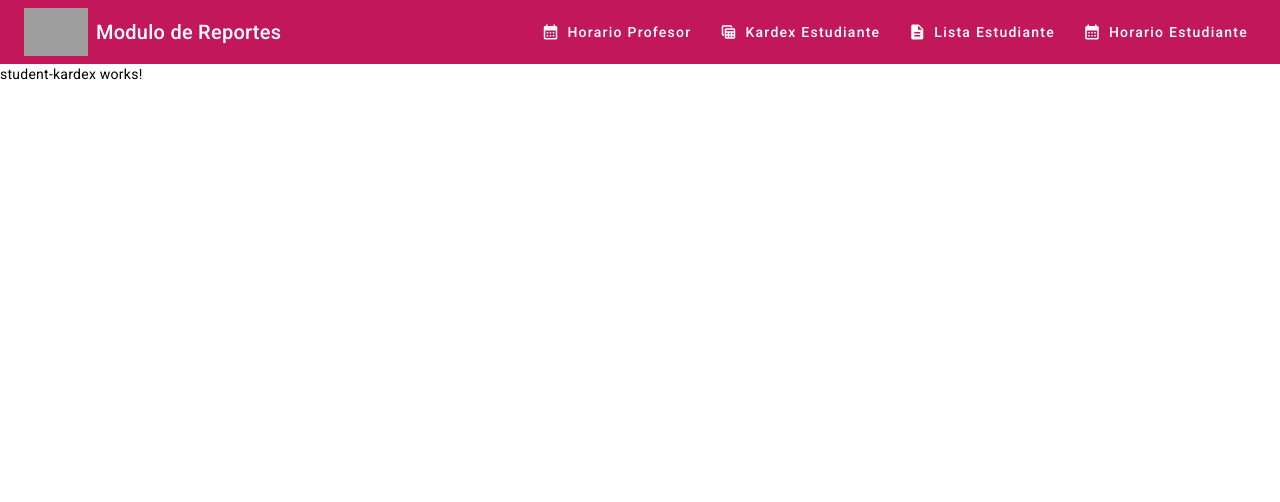
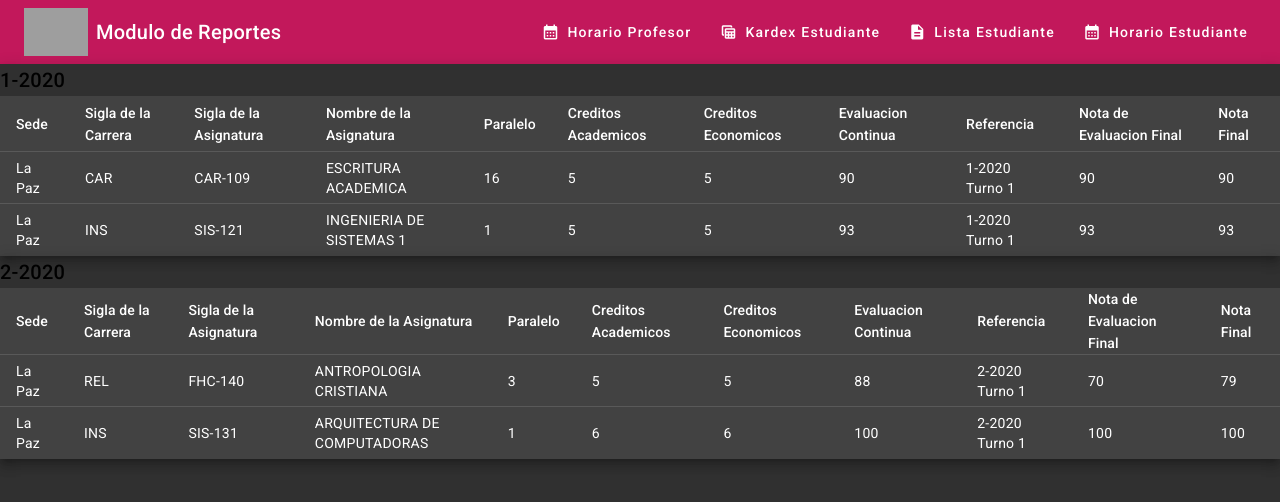
Before and after one commit to RadoV18/ucb-acad-soft, an Angular app in the folder frontend/: page /student/kardex in a window 1280 px wide. Shown: the top 502 px of the page. Built offline with nearby package versions, Linux system fonts and the light colour scheme; grey boxes are pictures that could not be loaded.

Commit message:
Table made with angular material, JSON defined

```diff
--- a/frontend/src/app/app.module.ts
+++ b/frontend/src/app/app.module.ts
@@ -12,6 +12,7 @@ import { StudentScheduleComponent } from './pages/student-schedule/student-sched
 import { ProfessorScheduleComponent } from './pages/professor-schedule/professor-schedule.component';
 import { StudentListComponent } from './pages/student-list/student-list.component';
 import { StudentKardexComponent } from './pages/student-kardex/student-kardex.component';
+import {MatTableModule} from "@angular/material/table";
 
 @NgModule({
   declarations: [
@@ -28,7 +29,8 @@ import { StudentKardexComponent } from './pages/student-kardex/student-kardex.co
     BrowserAnimationsModule,
     MatToolbarModule,
     MatButtonModule,
-    MatIconModule
+    MatIconModule,
+    MatTableModule
   ],
   providers: [],
   bootstrap: [AppComponent]
--- a/frontend/src/app/pages/student-kardex/student-kardex.component.html
+++ b/frontend/src/app/pages/student-kardex/student-kardex.component.html
@@ -1 +1,64 @@
-<p>student-kardex works!</p>
+<div class="mat-elevation-z8" *ngFor="let semester of jsonData">
+  <h2>{{ semester.academicPeriod }}</h2>
+  <table mat-table [dataSource]="semester.subjects" matSort>
+
+    <ng-container matColumnDef="site">
+      <th mat-header-cell *matHeaderCellDef> Sede </th>
+      <td mat-cell *matCellDef="let element"> {{ element.site }} </td>
+    </ng-container>
+
+    <ng-container matColumnDef="careerSail">
+      <th mat-header-cell *matHeaderCellDef> Sigla de la Carrera </th>
+      <td mat-cell *matCellDef="let element"> {{ element.careerSail }} </td>
+    </ng-container>
+
+    <ng-container matColumnDef="subjectSail">
+      <th mat-header-cell *matHeaderCellDef> Sigla de la Asignatura </th>
+      <td mat-cell *matCellDef="let element"> {{ element.subjectSail }} </td>
+    </ng-container>
+
+    <ng-container matColumnDef="subjectName">
+      <th mat-header-cell *matHeaderCellDef> Nombre de la Asignatura </th>
+      <td mat-cell *matCellDef="let element"> {{ element.subjectName }} </td>
+    </ng-container>
+
+    <ng-container matColumnDef="parallel">
+      <th mat-header-cell *matHeaderCellDef> Paralelo </th>
+      <td mat-cell *matCellDef="let element"> {{ element.parallel }} </td>
+    </ng-container>
+
+    <ng-container matColumnDef="academicCredits">
+      <th mat-header-cell *matHeaderCellDef> Creditos Academicos </th>
+      <td mat-cell *matCellDef="let element"> {{ element.academicCredits }} </td>
+    </ng-container>
+
+    <ng-container matColumnDef="economicCredits">
+      <th mat-header-cell *matHeaderCellDef> Creditos Economicos </th>
+      <td mat-cell *matCellDef="let element"> {{ element.economicCredits }} </td>
+    </ng-container>
+
+    <ng-container matColumnDef="continuousScore">
+      <th mat-header-cell *matHeaderCellDef> Evaluacion Continua </th>
+      <td mat-cell *matCellDef="let element"> {{ element.continuousScore }} </td>
+    </ng-container>
+
+    <ng-container matColumnDef="reference">
+      <th mat-header-cell *matHeaderCellDef> Referencia </th>
+      <td mat-cell *matCellDef="let element"> {{ element.reference.semester }}-{{ element.reference.year }} Turno {{ element.reference.turn }} </td>
+    </ng-container>
+
+    <ng-container matColumnDef="finalTestScore">
+      <th mat-header-cell *matHeaderCellDef> Nota de Evaluacion Final </th>
+      <td mat-cell *matCellDef="let element"> {{ element.finalTestScore }} </td>
+    </ng-container>
+
+    <ng-container matColumnDef="finalScore">
+      <th mat-header-cell *matHeaderCellDef> Nota Final </th>
+      <td mat-cell *matCellDef="let element"> {{ element.finalScore }} </td>
+    </ng-container>
+
+    <tr mat-header-row *matHeaderRowDef="displayedColumns"></tr>
+    <tr mat-row *matRowDef="let row; columns: displayedColumns;"></tr>
+
+  </table>
+</div>
--- a/frontend/src/app/pages/student-kardex/student-kardex.component.ts
+++ b/frontend/src/app/pages/student-kardex/student-kardex.component.ts
@@ -1,10 +1,129 @@
-import { Component } from '@angular/core';
+import {Component, OnInit, ViewChild} from '@angular/core';
+import {MatTableDataSource} from "@angular/material/table";
+import {MatPaginator} from "@angular/material/paginator";
+import {MatSort} from "@angular/material/sort";
 
 @Component({
   selector: 'app-student-kardex',
   templateUrl: './student-kardex.component.html',
   styleUrls: ['./student-kardex.component.sass']
 })
-export class StudentKardexComponent {
+export class StudentKardexComponent implements OnInit {
+  displayedColumns: string[] = [
+    'site',
+    'careerSail',
+    'subjectSail',
+    'subjectName',
+    'parallel',
+    'academicCredits',
+    'economicCredits',
+    'continuousScore',
+    'reference',
+    'finalTestScore',
+    'finalScore',
+  ];
+  dataSource: MatTableDataSource<any>;
 
+
+  // Your JSON data should be assigned here
+  jsonData = [
+    {
+      academicPeriod: '1-2020',
+      initSemester: '03-02-2020',
+      endSemester: '07-12-2020',
+      career: 'Ingenieria de Sistemas',
+      subjects: [
+        {
+          site: 'La Paz',
+          careerSail: 'CAR',
+          subjectSail: 'CAR-109',
+          subjectName: 'ESCRITURA ACADEMICA',
+          parallel: 16,
+          academicCredits: 5,
+          economicCredits: 5,
+          continuousScore: 90,
+          reference: {
+            semester: 1,
+            year: 2020,
+            turn: 1,
+          },
+          finalTestScore: 90,
+          finalScore: 90,
+        },
+        {
+          site: 'La Paz',
+          careerSail: 'INS',
+          subjectSail: 'SIS-121',
+          subjectName: 'INGENIERIA DE SISTEMAS 1',
+          parallel: 1,
+          academicCredits: 5,
+          economicCredits: 5,
+          continuousScore: 93,
+          reference: {
+            semester: 1,
+            year: 2020,
+            turn: 1,
+          },
+          finalTestScore: 93,
+          finalScore: 93,
+        },
+      ],
+      totalCredits: 10,
+      average: 91.5,
+    },
+    {
+      academicPeriod: '2-2020',
+      initSemester: '08-03-2020',
+      endSemester: '12-31-2020',
+      career: 'Ingenieria de Sistemas',
+      subjects: [
+        {
+          site: 'La Paz',
+          careerSail: 'REL',
+          subjectSail: 'FHC-140',
+          subjectName: 'ANTROPOLOGIA CRISTIANA',
+          parallel: 3,
+          academicCredits: 5,
+          economicCredits: 5,
+          continuousScore: 88,
+          reference: {
+            semester: 2,
+            year: 2020,
+            turn: 1,
+          },
+          finalTestScore: 70,
+          finalScore: 79,
+        },
+        {
+          site: 'La Paz',
+          careerSail: 'INS',
+          subjectSail: 'SIS-131',
+          subjectName: 'ARQUITECTURA DE COMPUTADORAS',
+          parallel: 1,
+          academicCredits: 6,
+          economicCredits: 6,
+          continuousScore: 100,
+          reference: {
+            semester: 2,
+            year: 2020,
+            turn: 1,
+          },
+          finalTestScore: 100,
+          finalScore: 100,
+        },
+      ],
+      totalCredits: 11,
+      average: 89.5,
+    },
+  ];
+
+  constructor() {
+    console.log(this.jsonData)
+    this.dataSource = new MatTableDataSource(this.jsonData);
+
+  }
+
+  ngOnInit(): void {
+
+  }
 }
--- a/frontend/src/styles.sass
+++ b/frontend/src/styles.sass
@@ -5,6 +5,7 @@ html, body
 body
     margin: 0 !important
     font-family: Roboto, "Helvetica Neue", sans-serif
+    background: #303030 !important
 
 h1, h2, h3, h4, h5, p
     margin: 0 !important
```
Also changed, not shown: frontend/src/app/models/SemesterResume.ts (added, +11 -0 lines), frontend/src/app/models/Subject.ts (added, +19 -0 lines).
